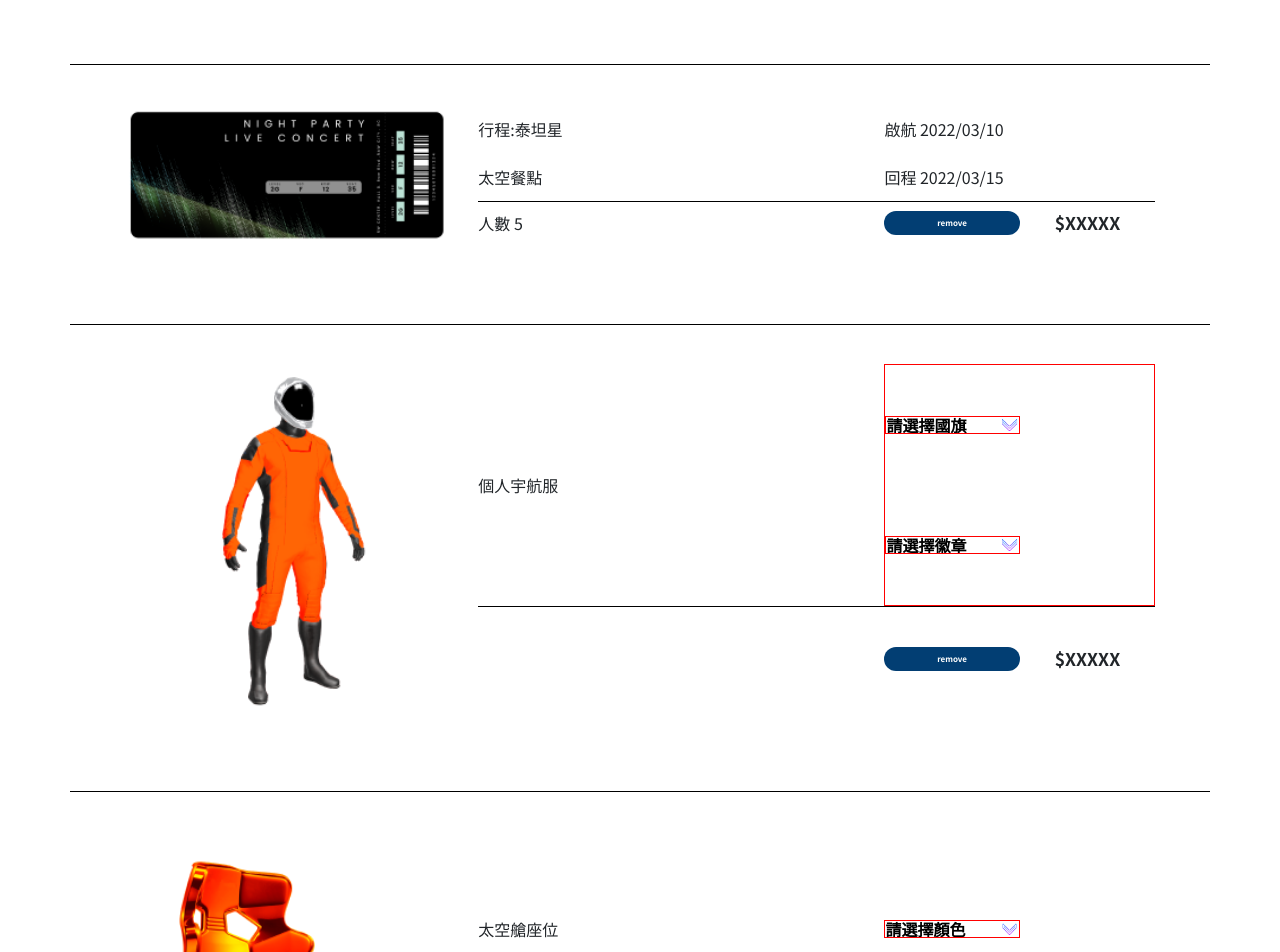
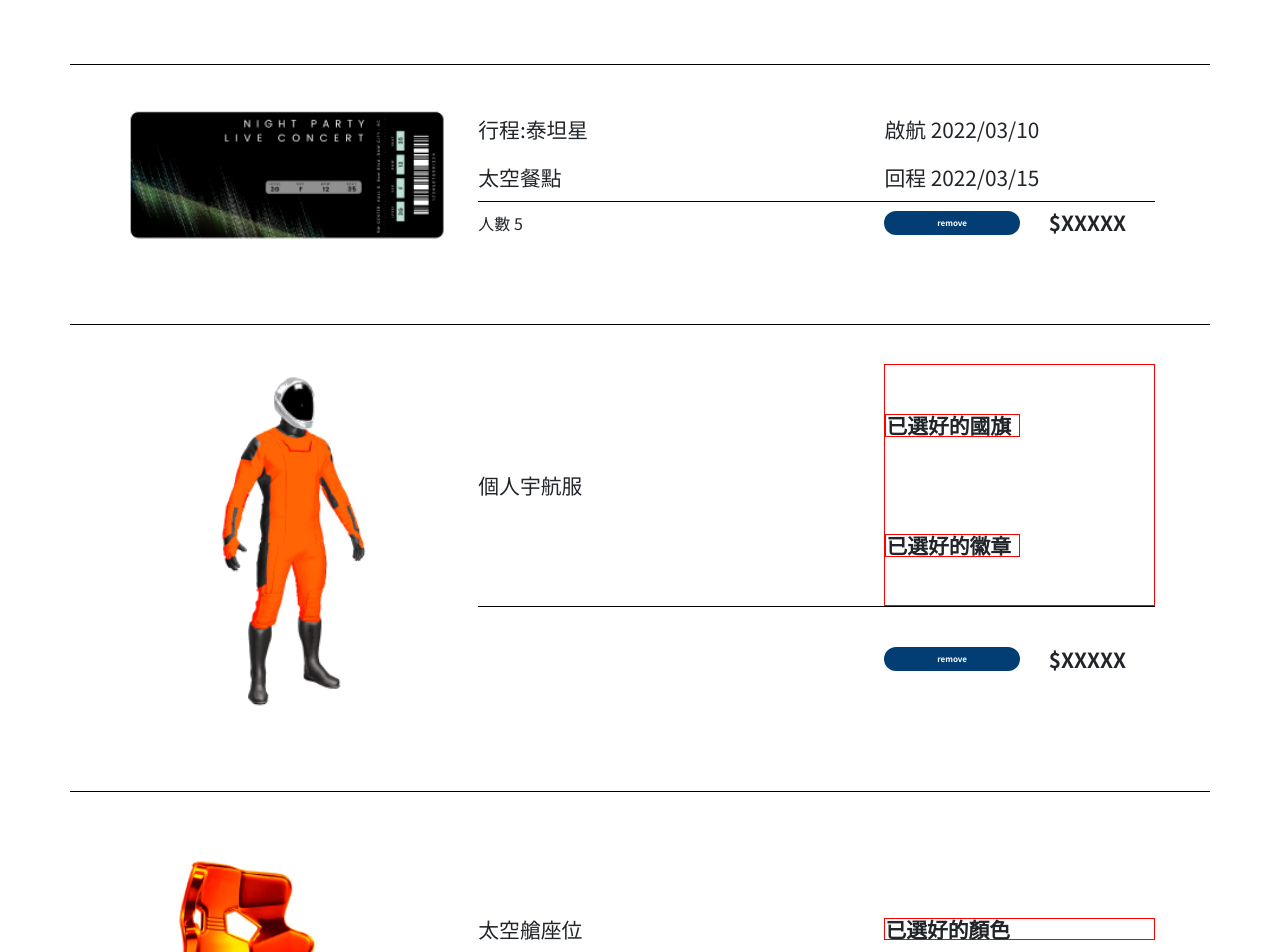
Before and after one commit to Jhih-Ting23472002/u-apexion-react, a React (Create React App) app: page /cart-payment in a window 1280 px wide. Shown: the part 1020-1972 px from the top of the page. Built offline with nearby package versions, Linux system fonts and the light colour scheme.

Commit message:
正在切RWD

```diff
--- a/src/pages/Cart/CartChoosePayment.css
+++ b/src/pages/Cart/CartChoosePayment.css
@@ -118,7 +118,7 @@
   background-color: #023e73;
   color: #fff;
   border-radius: 20px;
-  font-size: 0.5rem;
+  font-size: 0.8rem;
   border: 0px;
   font-weight: bold;
   /* border: 1px solid red; */
@@ -134,7 +134,7 @@
   display: flex;
   align-items: center;
   justify-content: center;
-  font-size: 1.1rem;
+  /* font-size: 1.1rem; 字體大小控制在 @media 那邊 */
   font-weight: bold;
 }
 .cart-select {
@@ -233,14 +233,14 @@
 .cart-select-country-badge {
   font-size: 1.1rem;
   font-weight: bold;
-  appearance: none;
-  background: url('./img/icons8-chevron-down-64.png') no-repeat right center;
+  /* appearance: none; */
+  /* background: url('./img/icons8-chevron-down-64.png') no-repeat right center; */
   width: 100%;
   /* height: 30%; */
   /* padding: 0px; */
   /* margin-top: 6.5%; */
   /* padding-right: 10px; */
-  background-size: 14%;
+  /* background-size: 14%; */
   border: 1px solid red;
 }
 .cart-product-seat {
@@ -253,14 +253,14 @@
 .cart-select-color {
   font-size: 1.2rem;
   font-weight: bold;
-  appearance: none;
-  background: url('./img/icons8-chevron-down-64.png') no-repeat right center;
+  /* appearance: none; */
+  /* background: url('./img/icons8-chevron-down-64.png') no-repeat right center; */
   width: 40%;
   /* height: 30%; */
   /* padding: 0px; */
   /* margin-top: 6.5%; */
   /* padding-right: 10px; */
-  background-size: 13%;
+  /* background-size: 13%; */
   border: 1px solid red;
 }
 
@@ -271,37 +271,167 @@
     font-size: 0.8rem;
     width: 100%;
   }
+  .cart-suit-name{
+    font-size: 1.1rem;
+    width: 40%;
+  }
+  .cart-ticket-country-badge{
+    width: 60%;
+  }
+  .cart-product-seat{
+    font-size: 1.1rem;
+    width: 40%;
+  }
   .cart-select-color {
     font-size: 0.8rem;
-    width: 50%;
+    width: 60%;
+  }
+  .cart-order-money{
+    font-size: 0.7rem;
+    width: 30%;
+  }
+  .cart-remove-btn{
+    font-size: 0.5rem;
+    width: 30%;
+    /* background-size: auto; */
+  }
+  .cart-empty-place{
+    width: 40%;
   }
 }
 @media screen and (min-width: 576px) {
+  .cart-number-people{
+    width: 40%;
+  }
+  .cart-ticket-destination{
+    width: 40%;
+  }
+  .cart-trip-name{
+    font-size: 1rem;
+  }
+  .cart-trip-food{
+    font-size: 1rem;
+  }
+  .cart-ticket-during{
+    width: 60%;
+  }
+  .cart-start-time{
+    font-size: 1rem;
+  }
+  .cart-gohome-time{
+    font-size: 1rem;
+  }
   .cart-select-country-badge{
     font-size: 1rem;
     width: 100%;
   }
+  .cart-suit-name{
+    font-size: 1rem;
+    width: 40%;
+  }
+  .cart-ticket-country-badge{
+    width: 60%;
+  }
+  .cart-product-seat{
+    font-size: 1rem;
+    width: 40%;
+  }
   .cart-select-color {
     font-size: 1rem;
+    width: 60%;
+  }
+  .cart-order-money{
+    font-size: 1rem;
+    width: 30%;
+  }
+  .cart-remove-btn{
+    width: 30%;
+  }
+  .cart-empty-place{
     width: 40%;
   }
 }
 @media screen and (min-width: 768px) {
+  .cart-trip-name{
+    font-size: 1.1rem;
+  }
+  .cart-trip-food{
+    font-size: 1.1rem;
+  }
+  .cart-ticket-destination{
+    width: 60%;
+  }
+  .cart-number-people{
+    width: 60%;
+  }
+  .cart-ticket-during{
+    width: 40%;
+  }
+  .cart-start-time{
+    font-size: 1.1rem;
+  }
+  .cart-gohome-time{
+    font-size: 1.1rem;
+  }
   .cart-select-country-badge{
-    font-size: 1rem;
+    font-size: 1.1rem;
     width: 80%;
   }
+  .cart-suit-name{
+    font-size: 1.1rem;
+    width: 60%;
+  }
+  .cart-ticket-country-badge{
+    width: 40%;
+  }
+  .cart-product-seat{
+    font-size: 1.1rem;
+    width: 60%;
+  }
   .cart-select-color {
-    font-size: 1rem;
-    width: 35%;
+    font-size: 1.1rem;
+    width: 40%;
+  }
+  .cart-order-money{
+    font-size: 1.1rem;
+    width: 20%;
+  }
+  .cart-remove-btn{
+    width: 20%;
+  }
+  .cart-empty-place{
+    width: 60%;
   }
 }
 @media screen and (min-width: 992px) {
+  .cart-trip-name{
+    font-size: 1.3rem;
+  }
+  .cart-trip-food{
+    font-size: 1.3rem;
+  }
+  .cart-start-time{
+    font-size: 1.3rem;
+  }
+  .cart-gohome-time{
+    font-size: 1.3rem;
+  }
   .cart-select-country-badge{
+    font-size: 1.3rem;
     width: 60%;
   }
+  .cart-suit-name{
+    font-size: 1.3rem;
+  }
+  .cart-product-seat{
+    font-size: 1.3rem;
+  }
   .cart-select-color {
+    font-size: 1.3rem;
     width: 25%;
+  }
+  .cart-order-money{
+    font-size: 1.3rem;
   }
 }
 @media screen and (min-width: 1200px) {
@@ -309,6 +439,6 @@
     width: 50%;
   }
   .cart-select-color {
-    width: 20%;
+    width: 40%;
   }
 }
--- a/src/pages/Cart/CartChoosePayment.js
+++ b/src/pages/Cart/CartChoosePayment.js
@@ -121,18 +121,12 @@ const CartChoosePayment = () => {
                 <div className="content-detail-inside-top-suit">
                   <h5 className="cart-suit-name">個人宇航服</h5>
                   <div className="cart-ticket-country-badge">
-                    <select className="cart-select-country-badge">
-                      <option defaultValue>請選擇國旗</option>
-                      <option>日本</option>
-                      <option>美國</option>
-                      <option>台灣</option>
-                    </select>
-                    <select className="cart-select-country-badge">
-                      <option defaultValue>請選擇徽章</option>
-                      <option>日本</option>
-                      <option>美國</option>
-                      <option>台灣</option>
-                    </select>
+                    <div className="cart-select-country-badge">
+                      已選好的國旗
+                    </div>
+                    <div className="cart-select-country-badge">
+                      已選好的徽章
+                    </div>
                   </div>
                 </div>
                 <div className="content-detail-inside-bottom-suit">
@@ -152,12 +146,7 @@ const CartChoosePayment = () => {
               <div className="content-detail-inside">
                 <div className="content-detail-inside-top">
                   <h5 className="cart-product-seat">太空艙座位</h5>
-                  <select className="cart-select-color">
-                    <option defaultValue>請選擇顏色</option>
-                    <option>white</option>
-                    <option>orange</option>
-                    <option>blue</option>
-                  </select>
+                  <div className="cart-select-color">已選好的顏色</div>
                 </div>
                 <div className="content-detail-inside-bottom">
                   <div className="cart-empty-place"></div>
```
